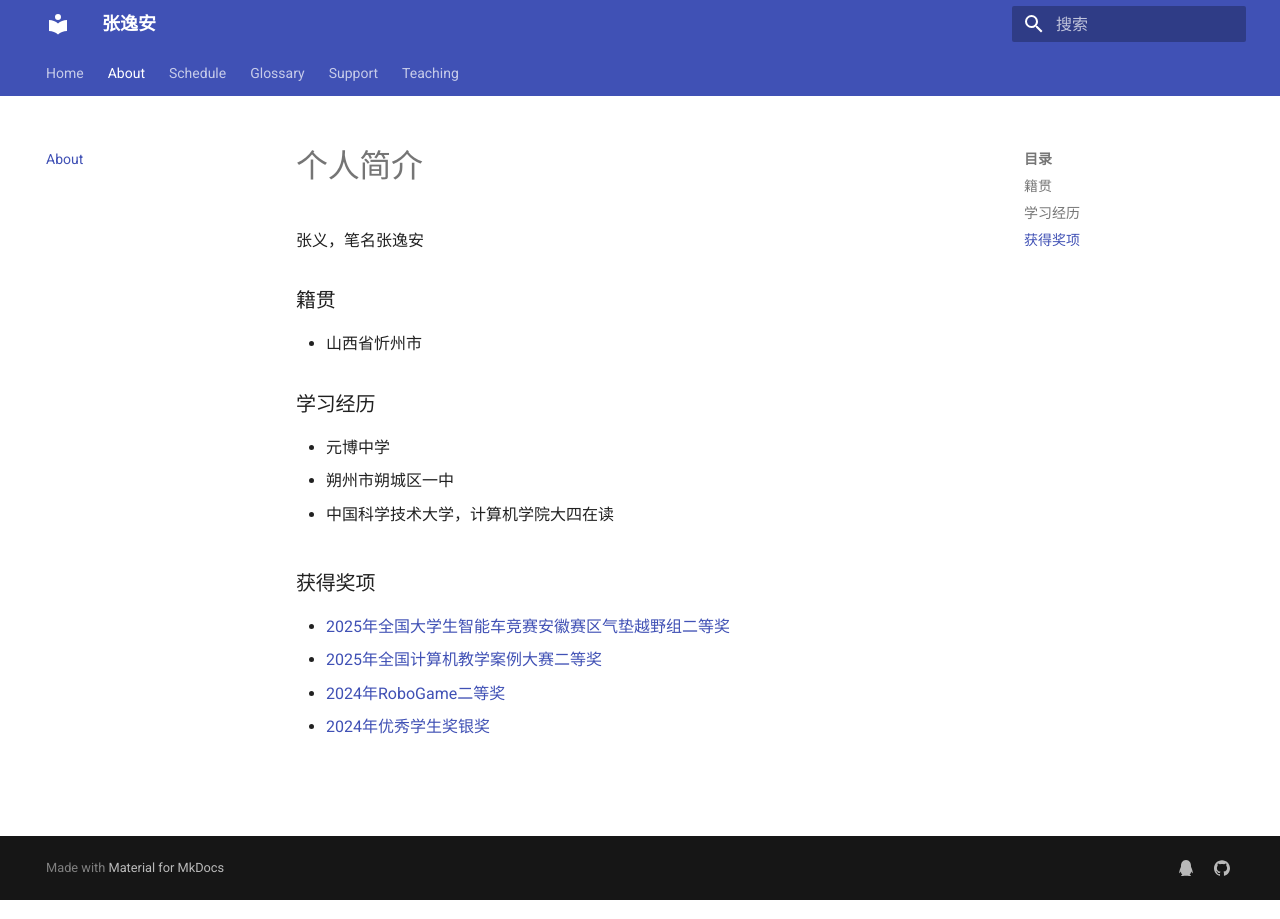
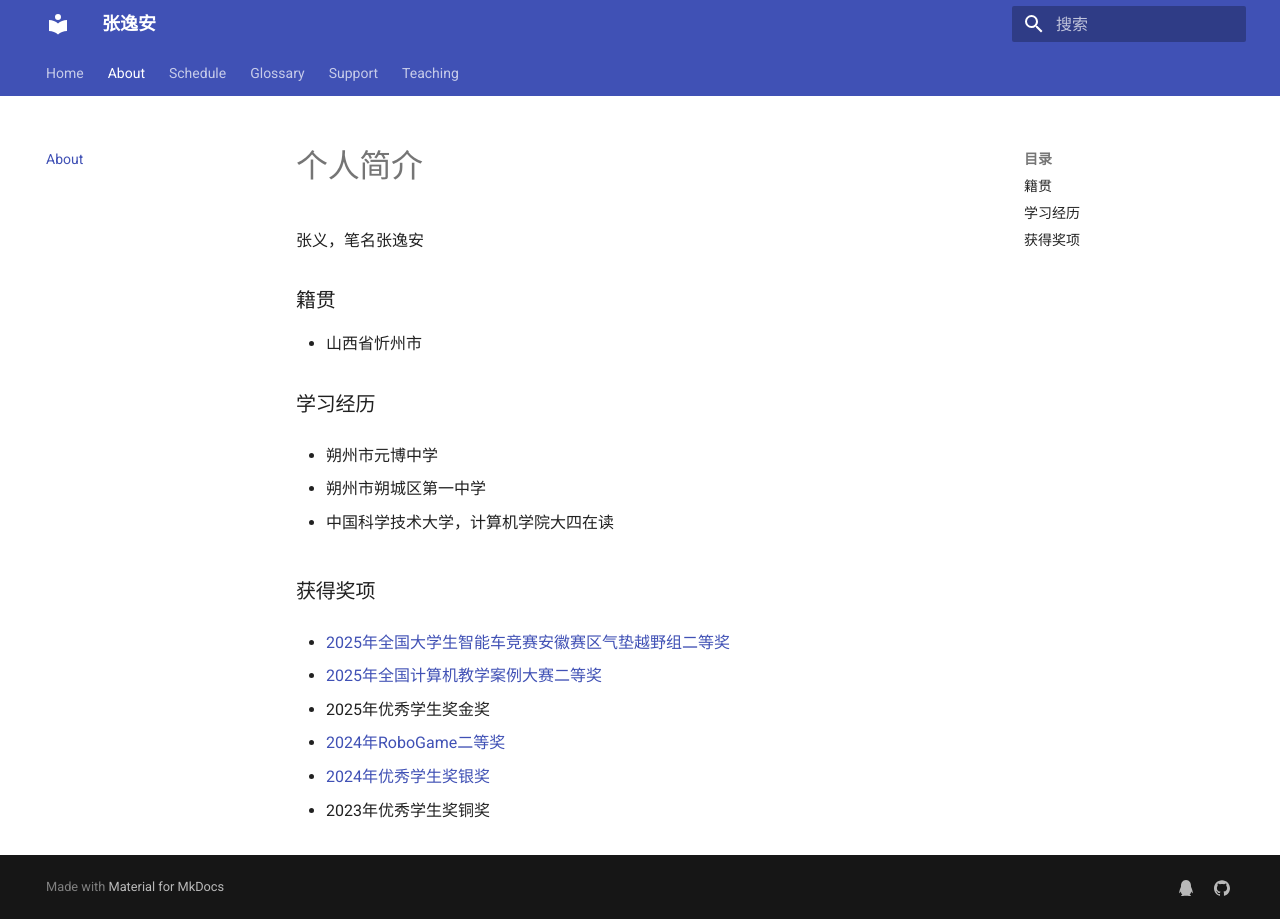
Before and after one commit to Tsincy-Peacy/homepage, an MkDocs documentation site: the page built from docs/about.md, in a window 1280 px wide. Built offline with MkDocs 1.6.1 and Material for MkDocs 9.7.7, drawn with Linux system fonts in a browser that asks for light colours.

Commit message:
+rewards+target

```diff
--- a/docs/about.md
+++ b/docs/about.md
@@ -1,29 +1,29 @@
 # 个人简介
 
-
-
 张义，笔名张逸安
-
-
 
 ### 籍贯
 
 - 山西省忻州市
 
-
-
 ### 学习经历
 
-- 元博中学
-- 朔州市朔城区一中
+- 朔州市元博中学
+
+- 朔州市朔城区第一中学
 
 - 中国科学技术大学，计算机学院大四在读
-
-
 
 ### 获得奖项
 
 - [2025年全国大学生智能车竞赛安徽赛区气垫越野组二等奖](./certificates/全国大学生智能车竞赛.pdf)
+
 - [2025年全国计算机教学案例大赛二等奖](./certificates/全国计算机教学案例大赛.pdf)
+
+- 2025年优秀学生奖金奖
+
 - [2024年RoboGame二等奖](./certificates/RoboGame2024.pdf)
+
 - [2024年优秀学生奖银奖](https://cs.ustc.edu.cn/2024/1223/c3054a669544/page.htm)
+
+- 2023年优秀学生奖铜奖
```
Also changed, not shown: docs/schedule.md (+2 -0 lines).
